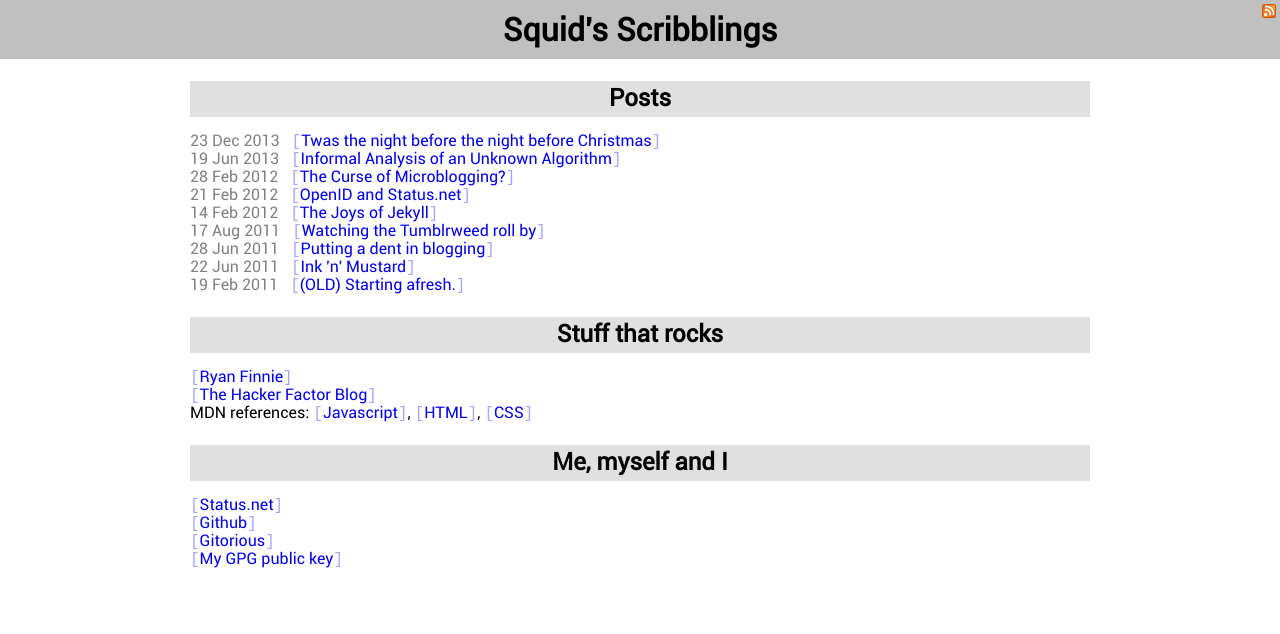
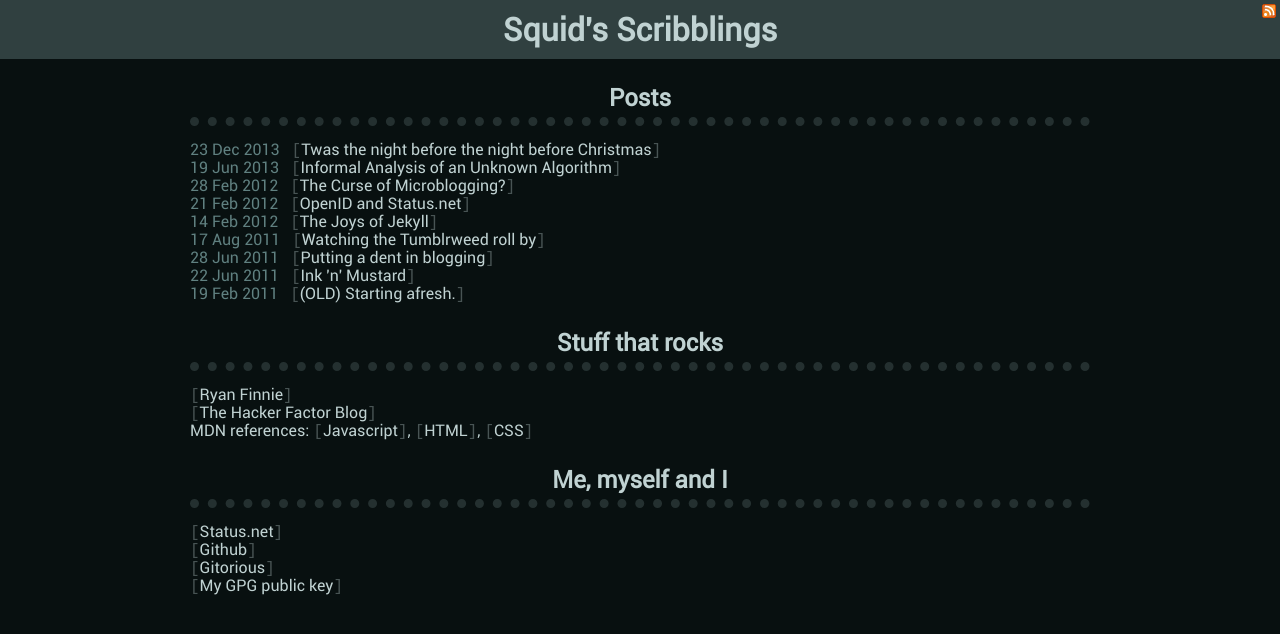
Before and after one commit to rjgraffham/psquid.net, a Jekyll site: the page built from index.html, in a window 1280 px wide. Shown: the top 634 px of the page. Built offline with Jekyll 4.4.1, drawn with Linux system fonts in a browser that asks for light colours.

Commit message:
Experimenting with dark theme.

```diff
--- a/css/clean_ink.css
+++ b/css/clean_ink.css
@@ -20,6 +20,10 @@ body {
 body, html {
   margin: 0;
   padding: 0;
+  height: 100%;
+  width: 100%;
+  background: rgb(8, 16, 16);
+  color: rgb(192, 210, 210);
 }
 
 a.feed-link {
@@ -45,22 +49,33 @@ h1, h2 {
   margin: 0;
   text-align: center;
   font-weight: bolder;
-  background: rgb(224, 224, 224);
-  color: rgb(0, 0, 0);
   text-decoration: none;
   transition: background 0.6s ease;
 }
 
+h1 {
+  background: rgb(36, 48, 48);
+}
+
+h2 {
+  border-bottom: 1vh dotted rgb(36, 48, 48);
+}
+
 a h1, a h2 {
-  color: rgb(0, 0, 0);
+  color: rgb(192, 210, 210);
 }
 
 a:hover h1, a:hover h2 {
-  background: rgb(192, 192, 192);
+  background: rgb(48, 64, 64);
 }
 
 a {
   text-decoration: none;
+  color: rgb(192, 210, 210);
+}
+
+a:visited {
+  color: rgb(128, 192, 220);
 }
 
 h1 {
@@ -88,7 +103,7 @@ ul .date {
 }
 
 .date, .tags {
-  color: rgb(128, 128, 128);
+  color: rgb(96, 128, 128);
 }
 
 .post-meta {
```
